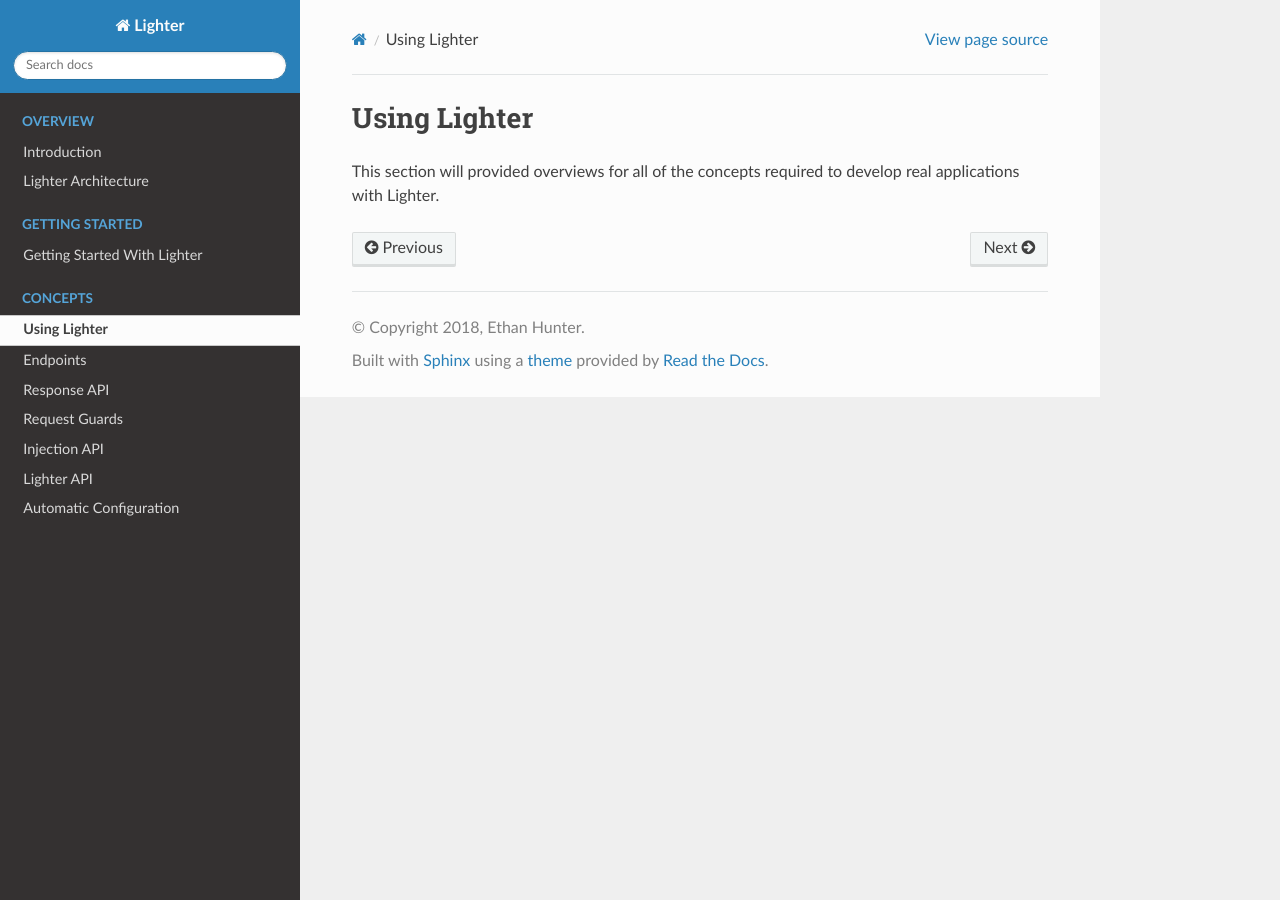
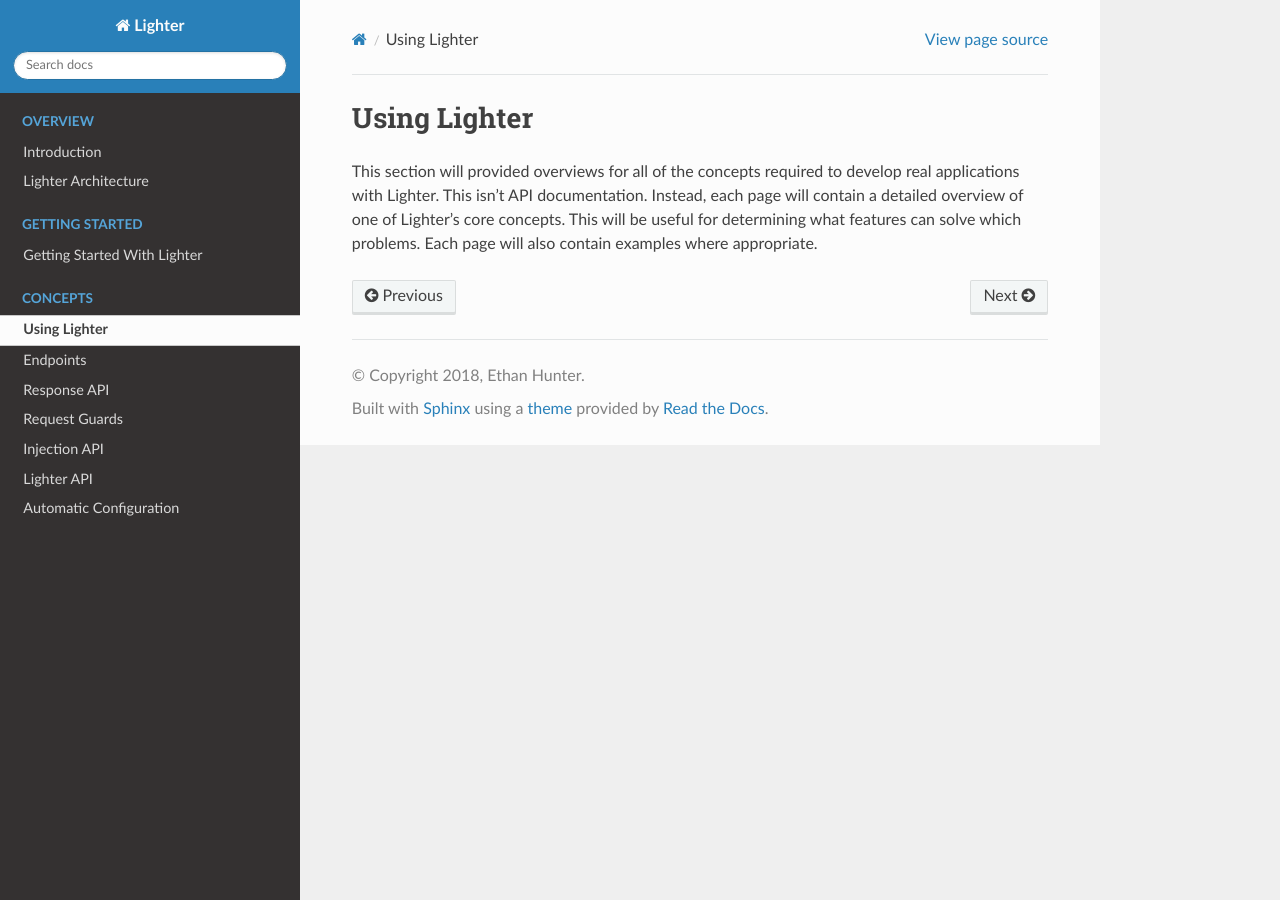
Before and after one commit to Spaceman1701/lighter, a Sphinx documentation site: the page built from docs/concepts/intro.rst, in a window 1280 px wide. Built offline with Sphinx 7.4.7 and the Read the Docs theme 2.0.0, drawn with Linux system fonts in a browser that asks for light colours.

Commit message:
add some random docs

```diff
--- a/docs/concepts/intro.rst
+++ b/docs/concepts/intro.rst
@@ -1,4 +1,6 @@
 Using Lighter
 =============
 This section will provided overviews for all of the concepts required to develop real
-applications with Lighter.
+applications with Lighter. This isn't API documentation. Instead, each page will contain
+a detailed overview of one of Lighter's core concepts. This will be useful for determining
+what features can solve which problems. Each page will also contain examples where appropriate.
```
Also changed, not shown: docs/index.rst (+11 -0 lines), docs/overview/intro.rst (+1 -12 lines).
